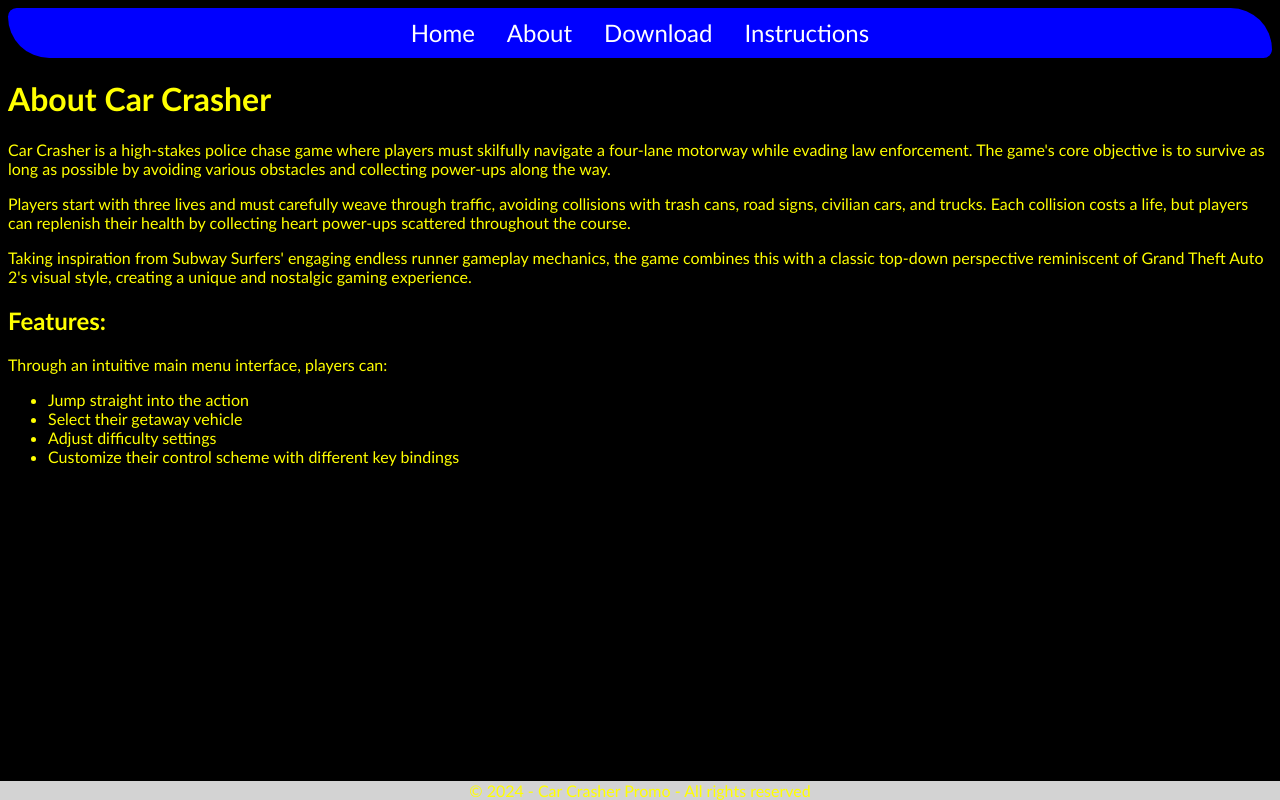
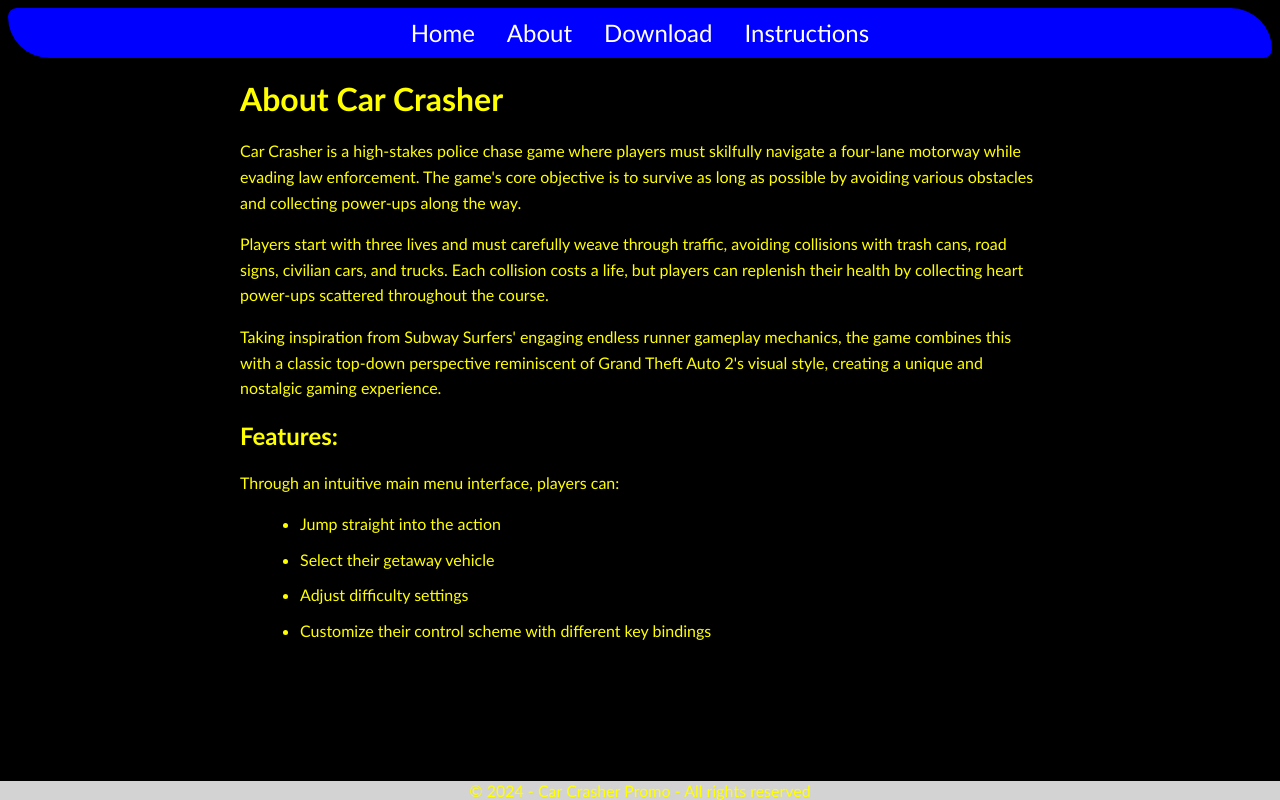
Before and after one commit to LukesRepositories/CarCrasherWebsite, a plain HTML site: page About.html in a window 1280 px wide. Drawn offline with Linux system fonts and the light colour scheme.

Commit message:
Update StyleCarCrasherPromo.css

```diff
--- a/StyleCarCrasherPromo.css
+++ b/StyleCarCrasherPromo.css
@@ -126,3 +126,36 @@ footer {
 	background-color: lightgrey;
 
 }
+
+
+
+
+.content {
+    margin: 20px auto;
+    width: 80%;
+    max-width: 800px;
+}
+
+.content h1 {
+    color: yellow;
+    margin-bottom: 20px;
+}
+
+.content h2 {
+    color: yellow;
+    margin-top: 20px;
+}
+
+.content p {
+    margin-bottom: 15px;
+    line-height: 1.6;
+}
+
+.content ul {
+    margin-left: 20px;
+    line-height: 1.6;
+}
+
+.content li {
+    margin-bottom: 10px;
+}
```
